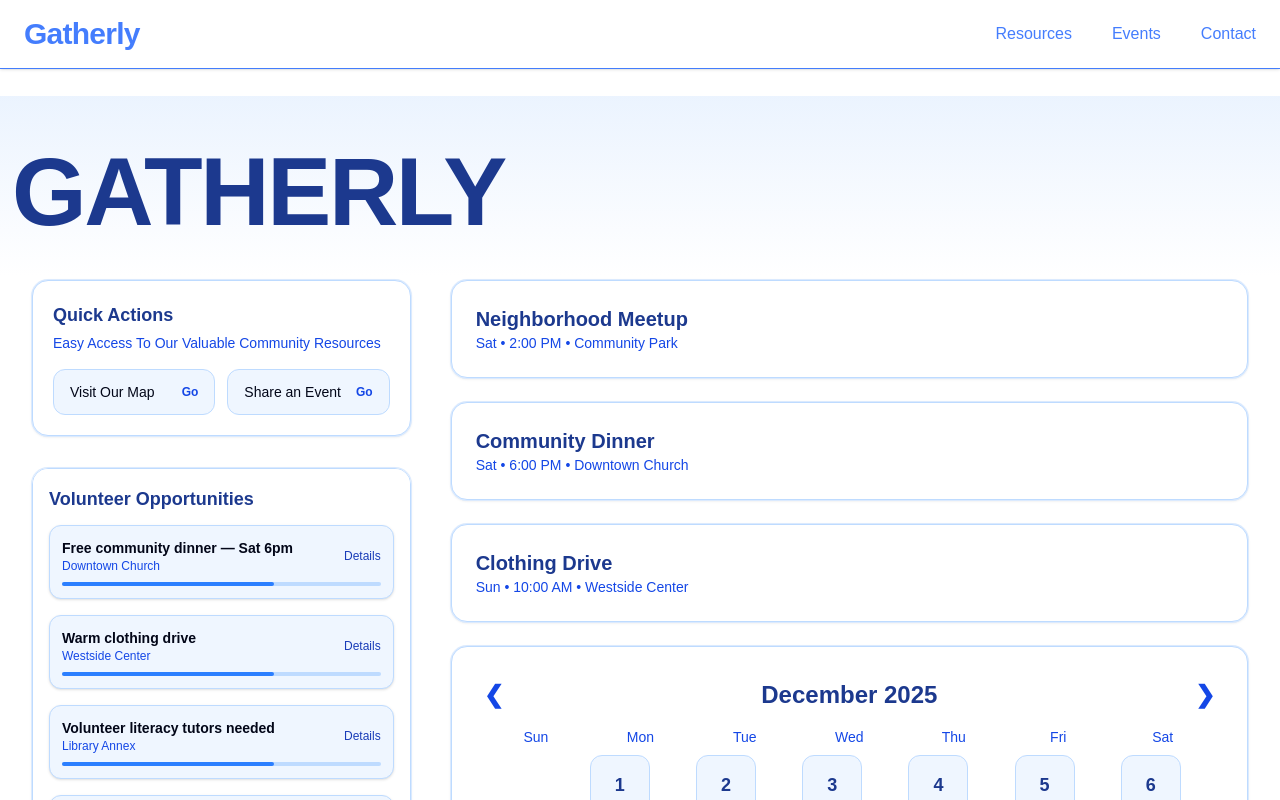
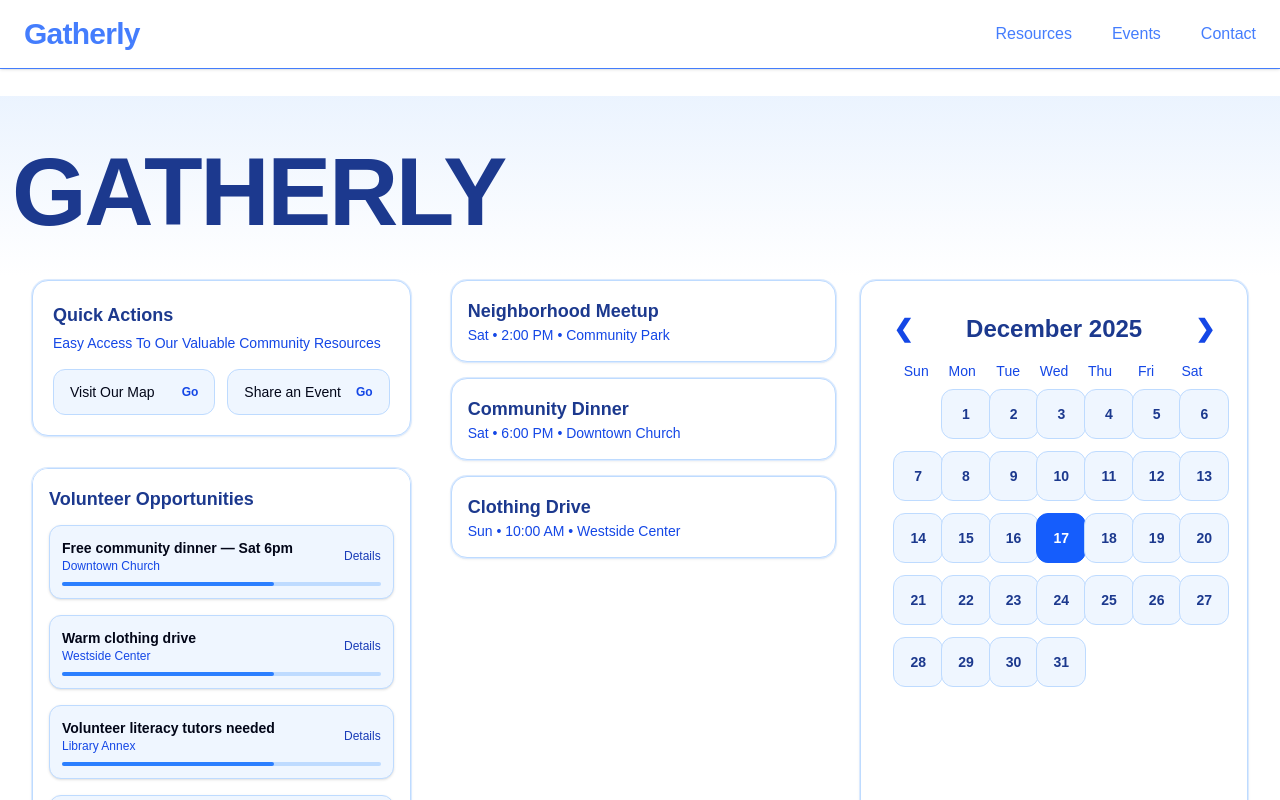
Before and after one commit to TSA-Group/tsa_group_starter, a Next.js app: page / in a window 1280 px wide. Shown: the top 800 px of the page. Built offline with nearby package versions, Linux system fonts and the light colour scheme.

Commit message:
Update page.tsx

```diff
--- a/app/page.tsx
+++ b/app/page.tsx
@@ -174,43 +174,55 @@ export default function Home() {
           </motion.div>
         </motion.section>
 
-        {/* RIGHT COLUMN */}
-        <motion.section layout variants={fadeUp} className="lg:col-span-2 space-y-6">
+        {/* RIGHT COLUMN - horizontal layout: left=events, right=calendar */}
+        <motion.section
+          layout
+          variants={fadeUp}
+          className="lg:col-span-2 flex flex-col lg:flex-row gap-6"
+        >
+          {/* Event Cards Left */}
+          <div className="flex flex-col gap-4 lg:w-1/2">
             {events.map((event, i) => (
+              <div key={i} className="flex flex-col gap-1">
+                {/* Card */}
                 <motion.div
                   layout
-              key={i}
                   variants={cardPop}
-              className="bg-white rounded-2xl border border-blue-200 ring-1 ring-blue-100 shadow-sm cursor-pointer overflow-hidden"
+                  className="bg-white rounded-2xl border border-blue-200 ring-1 ring-blue-100 shadow-sm p-4 cursor-pointer hover:bg-blue-50"
                   onClick={() => setOpenEvent(openEvent === i ? null : i)}
                 >
-              <div className="p-6">
-                <h3 className="text-xl font-semibold text-blue-900">{event.title}</h3>
+                  <h3 className="text-lg font-semibold text-blue-900">
+                    {event.title}
+                  </h3>
                   <p className="text-sm text-blue-700">
                     {event.date} • {event.location}
                   </p>
-              </div>
+                </motion.div>
 
+                {/* Dropdown box */}
                 <AnimatePresence>
                   {openEvent === i && (
                     <motion.div
-                    className="px-6 pb-6 text-blue-800 text-sm border-t border-blue-200"
-                    initial={{ height: 0, opacity: 0 }}
-                    animate={{ height: "auto", opacity: 1 }}
-                    exit={{ height: 0, opacity: 0 }}
+                      layout
+                      variants={cardPop}
+                      initial={{ opacity: 0, height: 0 }}
+                      animate={{ opacity: 1, height: "auto" }}
+                      exit={{ opacity: 0, height: 0 }}
+                      className="bg-white border border-blue-200 rounded-xl shadow-sm p-4 text-blue-800"
                     >
                       {event.details}
                     </motion.div>
                   )}
                 </AnimatePresence>
-            </motion.div>
+              </div>
             ))}
+          </div>
 
-          {/* Calendar */}
+          {/* Calendar Right */}
           <motion.div
             layout
             variants={cardPop}
-            className="bg-white rounded-2xl border border-blue-200 ring-1 ring-blue-100 shadow-sm p-6 sm:p-8 mt-4"
+            className="bg-white rounded-2xl border border-blue-200 ring-1 ring-blue-100 shadow-sm p-6 sm:p-8 lg:w-1/2"
           >
             <div className="flex items-center justify-between mb-4">
               <button
@@ -259,7 +271,7 @@ export default function Home() {
                   <motion.div
                     layout
                     key={dayNum}
-                    className={`h-[60px] w-[60px] flex items-center justify-center rounded-xl cursor-pointer border text-lg font-semibold transition ${
+                    className={`h-[50px] w-[50px] flex items-center justify-center rounded-xl cursor-pointer border text-sm font-semibold transition ${
                       isToday
                         ? "bg-blue-600 text-white border-blue-600"
                         : "bg-blue-50 border-blue-200 hover:bg-blue-100 text-blue-900"
```
Lines whose indentation alone changed are shown as unchanged.
